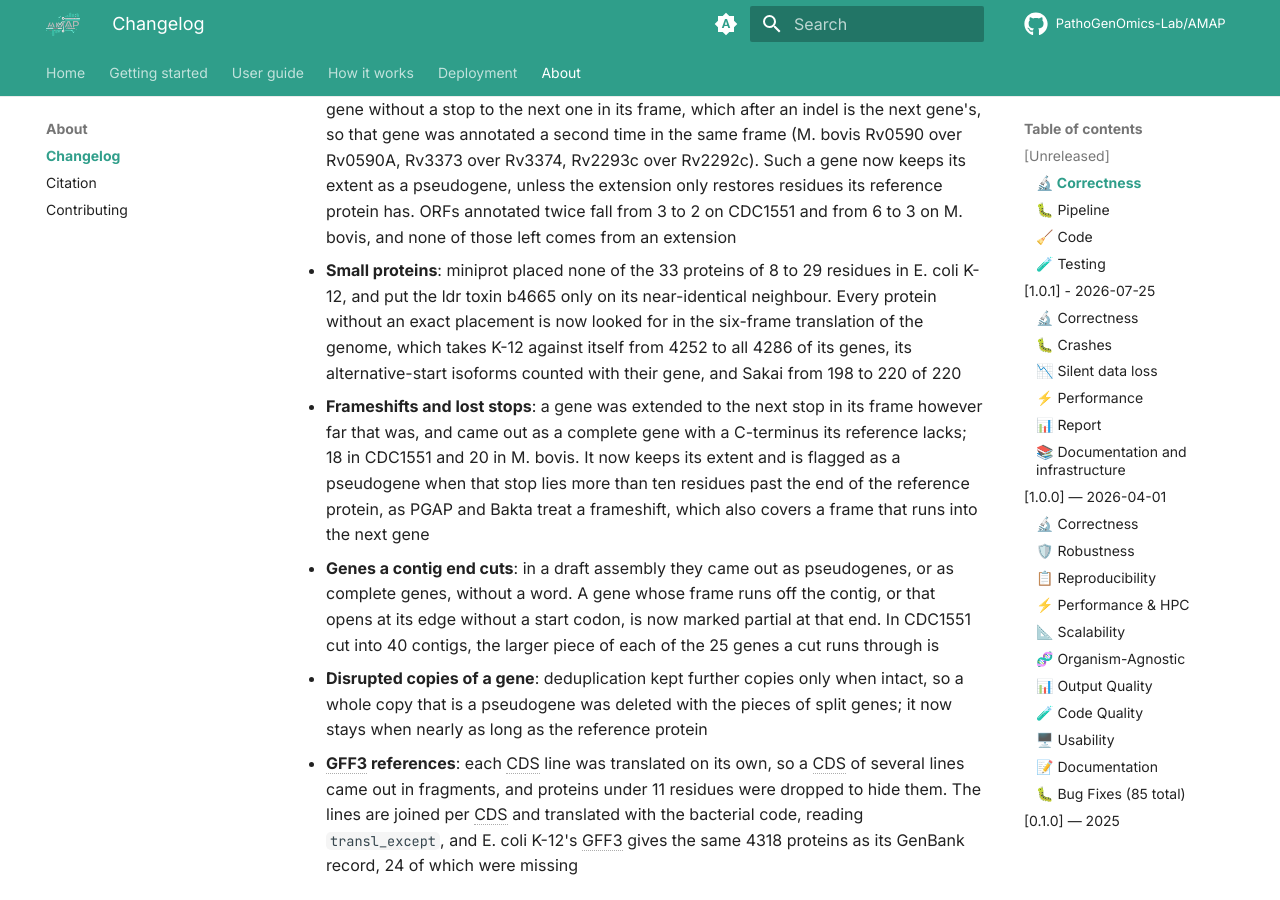
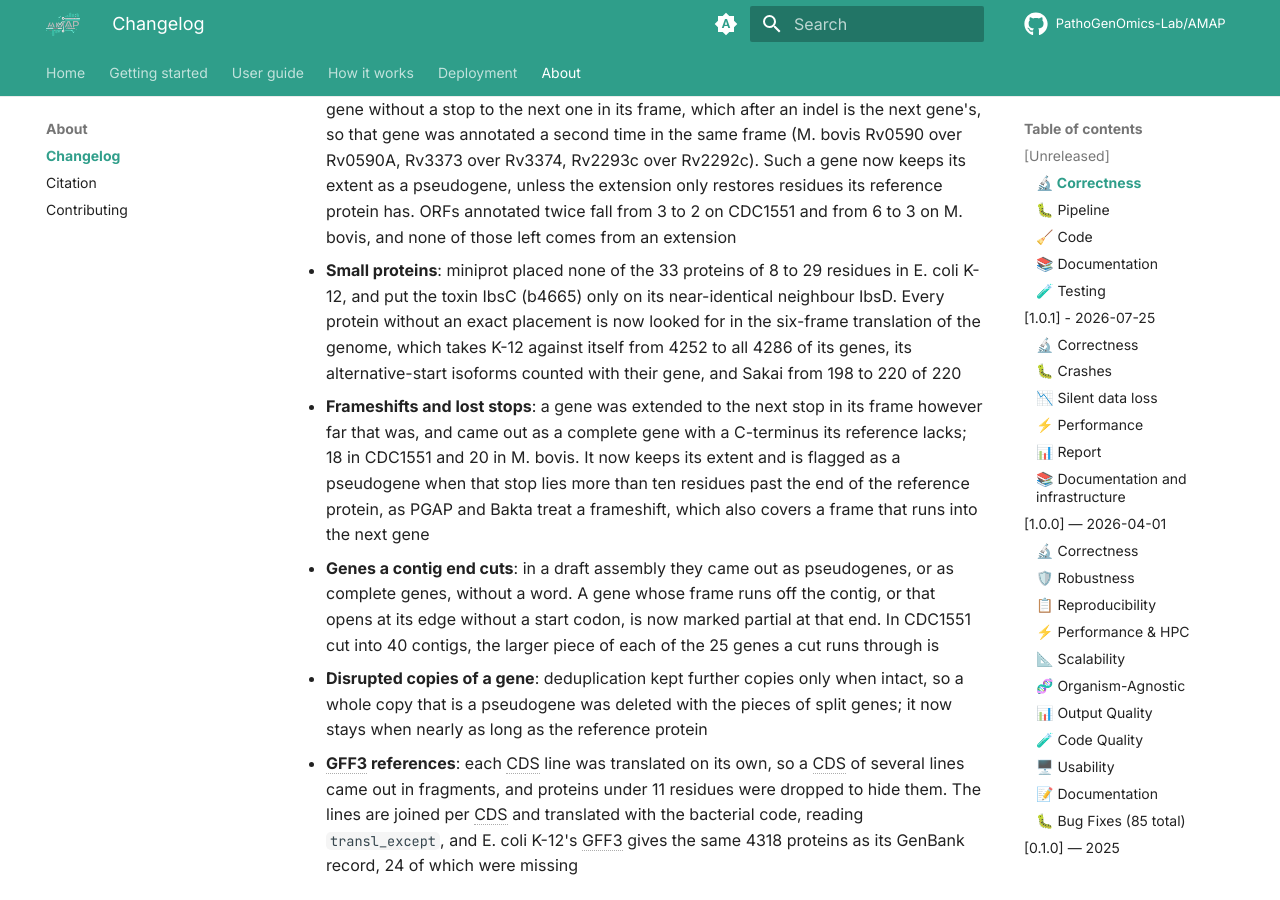
Before and after one commit to PathoGenOmics-Lab/AMAP, an MkDocs documentation site: the page built from docs/about/changelog.md, in a window 1280 px wide and 900 px high, scrolled down 1721 px. Built offline with MkDocs 1.6.1 and Material for MkDocs 9.7.7, drawn with Linux system fonts in a browser that asks for light colours; comment, search, counter and statistics services are not loaded; some of the changed text lies outside the part shown.

Commit message:
Correct three things the docs said that the pipeline does not do
A test run with --skip_functional_annotation writes AMAP/ with the corrected
table and sequences, which the outputs page said it does not, and no step
writes PATHOTYPR/renamed_fastas.tsv. The 19-residue toxin miniprot misplaces in
K-12 is IbsC (b4665), as the K-12 GenBank names it, not an ldr toxin.

```diff
--- a/CHANGELOG.md
+++ b/CHANGELOG.md
@@ -23,7 +23,7 @@
 - **Missing genes are recovered by what covers them**: genes stored under Bakta locus tags looked missing by name, so a placement a codon off its gene went back in as a second copy. With the case 4 changes, ORFs annotated twice fall from 10 to 3 on CDC1551 and from 16 to 6 on M. bovis, where the reference has none
 - **Real copies of a gene are kept**: `deduplicate_rvs.py` deleted every copy of a gene but one, 34 genes on E. coli O157:H7 Sakai, which were then missing from the annotation and from the duplication analysis. Further copies get identifiers of their own
 - **Genes that lost their stop no longer swallow the next gene**: `check_cds.py` extended a gene without a stop to the next one in its frame, which after an indel is the next gene's, so that gene was annotated a second time in the same frame (M. bovis Rv0590 over Rv0590A, Rv3373 over Rv3374, Rv2293c over Rv2292c). Such a gene now keeps its extent as a pseudogene, unless the extension only restores residues its reference protein has. ORFs annotated twice fall from 3 to 2 on CDC1551 and from 6 to 3 on M. bovis, and none of those left comes from an extension
-- **Small proteins**: miniprot placed none of the 33 proteins of 8 to 29 residues in E. coli K-12, and put the ldr toxin b4665 only on its near-identical neighbour. Every protein without an exact placement is now looked for in the six-frame translation of the genome, which takes K-12 against itself from 4252 to all 4286 of its genes, its alternative-start isoforms counted with their gene, and Sakai from 198 to 220 of 220
+- **Small proteins**: miniprot placed none of the 33 proteins of 8 to 29 residues in E. coli K-12, and put the toxin IbsC (b4665) only on its near-identical neighbour IbsD. Every protein without an exact placement is now looked for in the six-frame translation of the genome, which takes K-12 against itself from 4252 to all 4286 of its genes, its alternative-start isoforms counted with their gene, and Sakai from 198 to 220 of 220
 - **Frameshifts and lost stops**: a gene was extended to the next stop in its frame however far that was, and came out as a complete gene with a C-terminus its reference lacks; 18 in CDC1551 and 20 in M. bovis. It now keeps its extent and is flagged as a pseudogene when that stop lies more than ten residues past the end of the reference protein, as PGAP and Bakta treat a frameshift, which also covers a frame that runs into the next gene
 - **Genes a contig end cuts**: in a draft assembly they came out as pseudogenes, or as complete genes, without a word. A gene whose frame runs off the contig, or that opens at its edge without a start codon, is now marked partial at that end. In CDC1551 cut into 40 contigs, the larger piece of each of the 25 genes a cut runs through is
 - **Disrupted copies of a gene**: deduplication kept further copies only when intact, so a whole copy that is a pseudogene was deleted with the pieces of split genes; it now stays when nearly as long as the reference protein
@@ -41,6 +41,9 @@
 
 ### 🧹 Code
 - **`reconcile_coordinates` is gone**: it read reference coordinates from protein identifiers that have not carried them since March 2026, so it changed nothing. The paralog check does its job with the sample's own offsets
+
+### 📚 Documentation
+- **What the docs said that the pipeline does not do**: with `--skip_functional_annotation` a run still writes `AMAP/`, with the corrected table and sequences, where the outputs page said it did not; no step writes `PATHOTYPR/renamed_fastas.tsv`; and the 19-residue toxin the algorithm page names is IbsC (b4665), not an ldr toxin
 
 ### 🧪 Testing
 - **`tests/selftest/h37rv_selftest.sh`** annotates H37Rv with itself inside the container and fails unless every GenBank CDS comes back exactly
--- a/docs/how-it-works/correction-algorithm.md
+++ b/docs/how-it-works/correction-algorithm.md
@@ -22,8 +22,8 @@
 Miniprot needs a seed of several residues and enough score to report an
 alignment, which a protein of a few dozen residues rarely gives it: annotating
 *E. coli* K-12 with its own proteome, it placed none of 33 proteins of 8 to 29
-residues, and it put the ldr toxin b4665, 19 residues three of which differ
-from its neighbour's, on that neighbour only. Every protein without an exact,
+residues, and it put the toxin IbsC (b4665), 19 residues three of which differ
+from its neighbour IbsD's, on that neighbour only. Every protein without an exact,
 complete placement is looked for in the six-frame translation of the genome,
 preceded by a start codon and followed by a stop, and each exact copy found
 where Miniprot did not already place the protein becomes a complete placement.
```
Also changed, not shown: docs/user-guide/outputs.md (+5 -4 lines).
